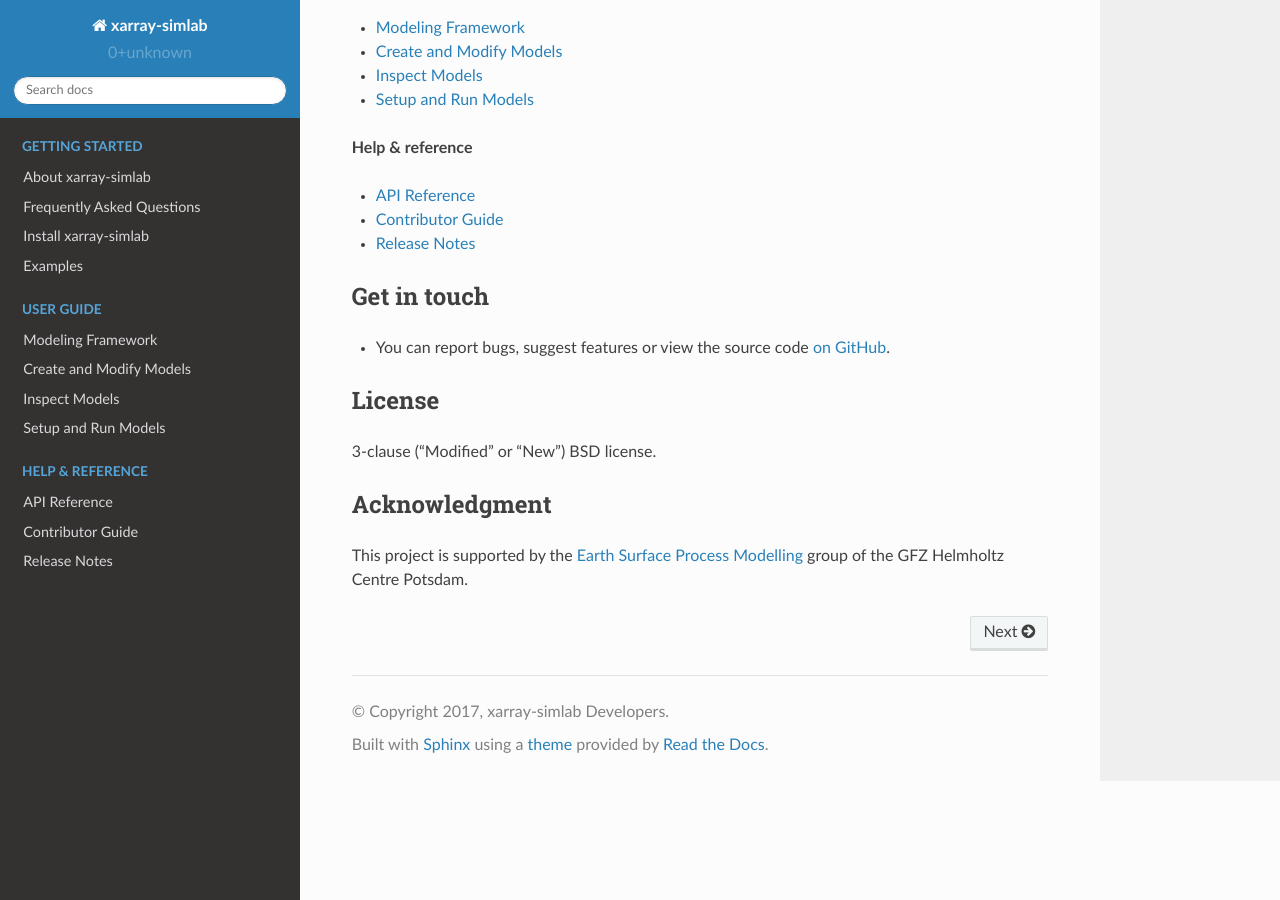
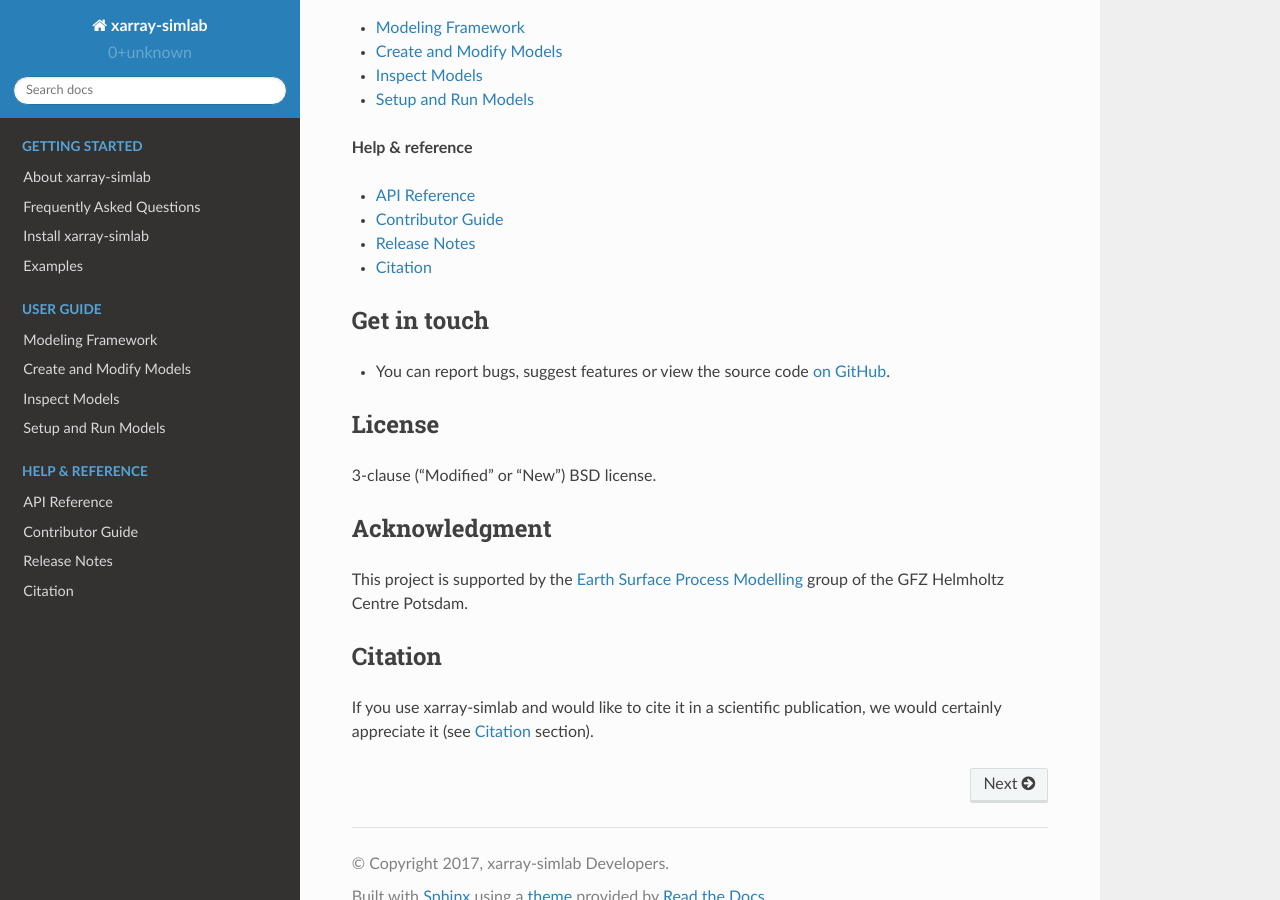
Before and after one commit to xarray-contrib/xarray-simlab, a Sphinx documentation site: the page built from doc/index.rst, in a window 1280 px wide and 900 px high, scrolled down 550 px. Built offline with Sphinx 7.4.7 and the Read the Docs theme 2.0.0, drawn with Linux system fonts in a browser that asks for light colours; pages that are not in the unit, such as notebooks, are missing from menus; the version number could not be read and is left out.

Commit message:
DOC add citation section

```diff
--- a/doc/index.rst
+++ b/doc/index.rst
@@ -51,6 +51,7 @@ Documentation index
 * :doc:`api`
 * :doc:`develop`
 * :doc:`whats_new`
+* :doc:`citation`
 
 .. toctree::
    :maxdepth: 1
@@ -60,6 +61,7 @@ Documentation index
    api
    develop
    whats_new
+   citation
 
 Get in touch
 ------------
@@ -81,3 +83,10 @@ This project is supported by the `Earth Surface Process Modelling`_
 group of the GFZ Helmholtz Centre Potsdam.
 
 .. _`Earth Surface Process Modelling`: http://www.gfz-potsdam.de/en/section/earth-surface-process-modelling/
+
+Citation
+--------
+
+If you use xarray-simlab and would like to cite it in a scientific
+publication, we would certainly appreciate it (see :doc:`citation`
+section).
```
Also changed, not shown: doc/citation.rst (added, +12 -0 lines).
